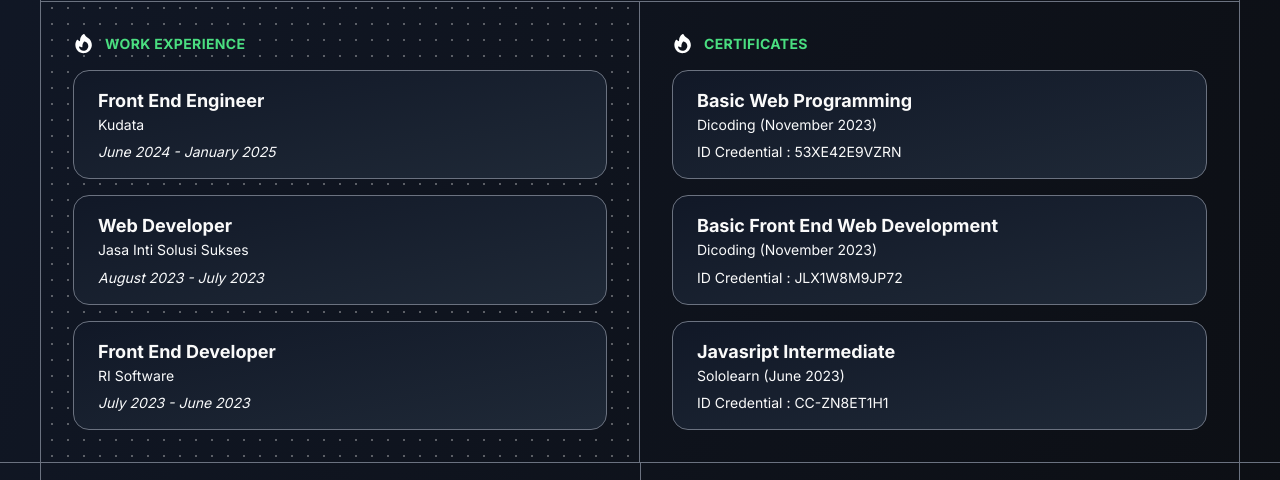
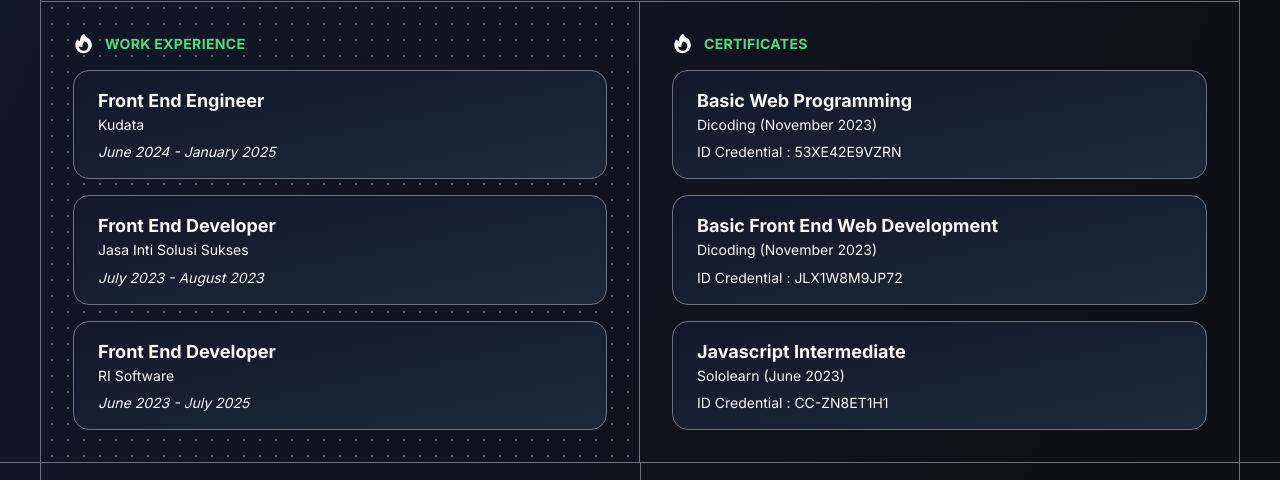
Before and after one commit to Agil-Saputra/portofolio-v3, a Next.js app: page / in a window 1280 px wide. Shown: the part 413-893 px from the top of the page. Built offline with nearby package versions, Linux system fonts and the light colour scheme.

Commit message:
feat: add new scrolling animation

```diff
--- a/package.json
+++ b/package.json
@@ -13,7 +13,7 @@
     "@radix-ui/react-tooltip": "^1.1.2",
     "class-variance-authority": "^0.7.0",
     "clsx": "^2.1.1",
-    "framer-motion": "^11.11.0",
+    "framer-motion": "^11.18.2",
     "lucide-react": "^0.445.0",
     "next": "14.2.13",
     "next-themes": "^0.3.0",
--- a/src/app/components/cards/educationCard.tsx
+++ b/src/app/components/cards/educationCard.tsx
@@ -21,10 +21,7 @@
   relatedCourse
 }) => {
   return (
-    <a
-      target="_blank"
-      className="relative col-span-12 overflow-scroll no-scrollbar rounded-2xl border bg-gradient-to-br via-white transition-all hover:border-gray-35 active:top-[1px] dark:border-gray-500  dark:from-gray-900 dark:to-gray-800 dark:hover:border-gray-200/70  hover:-translate-y-1 active:translate-y-0 "
-    >
+
       <div className="flex h-full items-center justify-between space-x-4 transition-colors">
         <div className="flex-shrink-0 p-4 md:px-6 md:py-4 pr-2">
           <h3 className="text-md md:text-lg font-bold leading-none">{major}</h3>
@@ -38,7 +35,6 @@
 		  )}
         </div>
       </div>
-    </a>
   );
 };
 export default EducationCard;
--- a/src/app/components/cards/licenseCard.tsx
+++ b/src/app/components/cards/licenseCard.tsx
@@ -1,4 +1,5 @@
 import { FC } from "react";
+import { motion } from "framer-motion";
 type LicenseCardProps = {
   href: string;
   title: string;
@@ -17,11 +18,6 @@
   certificateID,
 }) => {
   return (
-    <a
-      target="_blank"
-      href={href}
-      className="relative col-span-12 overflow-hidden rounded-2xl border bg-gradient-to-br via-white transition-all hover:border-gray-35 active:top-[1px] dark:border-gray-500  dark:from-gray-900 dark:to-gray-800 dark:hover:border-gray-200/70 hover:-translate-y-1 active:translate-y-0 "
-    >
       <div className="flex h-full items-center justify-between space-x-4 transition-colors">
         <div className="flex-shrink-0 p-4 md:px-6 md:py-4 pr-2">
           <h3 className="text-md md:text-lg font-bold leading-none">{title}</h3>
@@ -35,7 +31,6 @@
           )}
         </div>
       </div>
-    </a>
   );
 };
 export default LicenseCard;
--- a/src/app/components/cards/workCard.tsx
+++ b/src/app/components/cards/workCard.tsx
@@ -1,27 +1,28 @@
 import { FC } from "react";
+import { motion } from "framer-motion";
 
 type WorkCardProps = {
-	href : string | undefined,
-	role : string,
-	company : string,
-	startMonth : string,
-	startYear : string,
-	endMonth : string,
-	endYear: string
+  role: string;
+  company: string;
+  startMonth: string;
+  startYear: string;
+  endMonth: string;
+  endYear: string;
 };
 
-const WorkCard: FC<WorkCardProps> = ({role, href, company, endMonth, endYear, startMonth, startYear}) => {
+const WorkCard: FC<WorkCardProps> = ({
+  role,
+  company,
+  endMonth,
+  endYear,
+  startMonth,
+  startYear,
+}) => {
   return (
-    <a
-      target="_blank"
-      href={href}
-      className="relative col-span-12 overflow-hidden rounded-2xl border border-gray-30 bg-gradient-to-br via-white transition-all active:top-[1px] dark:border-gray-500 dark:from-gray-900 dark:to-gray-800 dark:hover:border-gray-200/70 hover:-translate-y-1 active:translate-y-0  "
-    >
+
       <div className="flex h-full items-center justify-between space-x-4 transition-colors ">
         <div className="flex-shrink-0 p-4 md:px-6 md:py-4 pr-2">
-          <h3 className="text-md md:text-lg font-bold leading-none">
-            {role}
-          </h3>
+          <h3 className="text-md md:text-lg font-bold leading-none">{role}</h3>
           <div className="text-sm md:text-md leading-snug text-gray-50">
             {company}
           </div>
@@ -30,7 +31,6 @@
           </div>
         </div>
       </div>
-    </a>
   );
 };
 export default WorkCard;
--- a/src/app/db/certifications.js
+++ b/src/app/db/certifications.js
@@ -0,0 +1,26 @@
+export const certifications = [
+	{
+	  "title": "Basic Web Programming",
+	  "source": "Dicoding",
+	  "href": "https://drive.google.com/file/d/1mlixt6FXCC7PFlEVdyra05rjFxJ-Gc8N/view?usp=sharing",
+	  "startMonth": "November",
+	  "startYear": "2023",
+	  "certificateID": "53XE42E9VZRN"
+	},
+	{
+	  "title": "Basic Front End Web Development",
+	  "source": "Dicoding",
+	  "href": "https://drive.google.com/file/d/1ZkMnODkWOzpXX6T_ik3SW_iALYTtxqMr/view?usp=sharing",
+	  "startMonth": "November",
+	  "startYear": "2023",
+	  "certificateID": "JLX1W8M9JP72"
+	},
+	{
+	  "title": "Javascript Intermediate",
+	  "source": "Sololearn",
+	  "href": "https://www.sololearn.com/certificates/CC-ZN8ET1H1",
+	  "startMonth": "June",
+	  "startYear": "2023",
+	  "certificateID": "CC-ZN8ET1H1"
+	}
+  ]
--- a/src/app/page.tsx
+++ b/src/app/page.tsx
@@ -1,3 +1,4 @@
+"use client";
 import Image from "next/image";
 import MyProfilePhoto from "@/assets/my-profile-photo.png";
 import ContactIconButton from "./components/ui/contactIconButton";
@@ -6,9 +7,13 @@
 import LicenseCard from "./components/cards/licenseCard";
 import EducationCard from "./components/cards/educationCard";
 import ProjectCard from "./components/cards/projectCard";
+import { delay, motion } from "framer-motion";
 
 import { skills as SkillsData } from "./db/skills";
 import { appProjects } from "./db/projects";
+import { workExperiences } from "./db/experiences";
+import { certifications } from "./db/certifications";
+import { div } from "framer-motion/client";
 export default function Home() {
   const date = new Date();
 
@@ -35,7 +40,13 @@
       <div className="border-b border-gray-30 dark:border-gray-500">
         <div className="mx-auto grid max-w-8xl grid-cols-12 px-2 xs:px-6 sm:px-10 xl:px-10">
           <div className="col-span-10 border-x border-gray-30 dark:border-gray-500 min-[896px]:col-span-6">
-            <div className="flex flex-col md:flex-row gap-4 py-4 px-8 items-center">
+            <motion.div
+              initial={{  opacity: 0 }}
+              whileInView={{ opacity: 1 }}
+              transition={{ duration: 0.3, ease: "easeInOut" }}
+              viewport={{ once: true }}
+              className="flex flex-col md:flex-row gap-4 py-4 px-8 items-center"
+            >
               {/* Profile Photo */}
               <Image
                 src={MyProfilePhoto}
@@ -64,13 +75,19 @@
                   </svg>
                 </div>
               </div>
-            </div>
+            </motion.div>
           </div>
           <div className="col-span-2 border-r border-gray-30 dark:border-gray-500 min-[896px]:col-span-2"></div>
           {/* Contact Buttons */}
           <div className="col-span-12 flex-col items-end justify-end border-x border-t border-gray-30 bg-gradient-to-br from-gray-30/30 via-white to-white p-4 md:p-8 text-right dark:border-gray-500 dark:from-gray-700 dark:via-gray-1000 dark:to-gray-1000  md:flex md:border-l-0 md:border-t-0 min-[896px]:col-span-4">
             <div className="flex justify-between md:justify-end md:text-right">
-              <div className="flex items-center justify-end space-x-2">
+              <motion.div
+                initial={{ opacity: 0 }}
+                whileInView={{ opacity: 1 }}
+                transition={{ duration: 0.5, ease: "easeInOut" }}
+                viewport={{ once: true }}
+                className="flex items-center justify-end space-x-2"
+              >
                 <ContactIconButton
                   title="LinkedIn"
                   href="https://linkedin.com/in/agilsaputra07"
@@ -78,7 +95,7 @@
                   <svg
                     viewBox="0 0 425 512"
                     fill="none"
-                    className="w-4 md:w-5 flex-shrink-0 text-gray-40 transition-all group-hover:text-gray-800 dark:text-gray-50 dark:group-hover:text-green-400"
+                    className="w-4 md:w-5 flex-shrink-0 text-gray-40 transition-all group-hover:text-gray--800 dark:text-gray-50 dark:group-hover:text-green-400"
                   >
                     <path
                       d="M317 51q21.5 0 40.5 8.25t33.25 22.5 22.5 33.25 8.25 40.5v209q0 21.5-8.25 40.75t-22.5 33.5-33.25 22.5-40.5 8.25H107.5q-21.5 0-40.5-8.25t-33.25-22.5-22.5-33.5T3 364.5v-209Q3 134 11.25 115t22.5-33.25T67 59.25 107.5 51H317zM147 208H94.5v170H147V208zm-26-13.5q10.5 0 18.25-7.5t7.75-18.5-7.75-18.5-18.25-7.5q-11 0-18.75 7.5t-7.75 18.5 7.75 18.5 18.75 7.5zm209 85q0-18-10-35.25T294 218q-14.5-8-33.75-8.5T225.5 216v-8H173v170h52.5V274l21.5-10.5q4-2 11-2t10.5 2.5q3 1.5 6 6.5t3 9V378H330v-98.5z"
@@ -101,15 +118,21 @@
                     ></path>
                   </svg>
                 </ContactIconButton>
-              </div>
-              <div className="flex text-xs md:text-sm flex-col md:ml-6">
+              </motion.div>
+              <motion.div
+                initial={{  opacity: 0 }}
+                whileInView={{ opacity: 1 }}
+                transition={{ duration: 0.6, ease: "easeInOut" }}
+                viewport={{ once: true }}
+                className="flex text-xs md:text-sm flex-col md:ml-6"
+              >
                 <div className="mb-1 md:mb-2 font-bold uppercase">
                   Let`s Connect!
                 </div>
                 <div className="font-medium text-gray-50">
                   ragelyusuf752@gmail.com
                 </div>
-              </div>
+              </motion.div>
             </div>
           </div>
         </div>
@@ -118,10 +141,22 @@
       {/* About Me */}
       <div className="mx-auto grid max-w-8xl px-2 xs:px-6 sm:px-10 xl:px-10">
         <div className="px-6 pt-6 md:pt-8 md:px-8 border-r border-l border-b border-gray-500">
-          <h2 className="text-xl md:text-2xl lg:text-3xl font-bold tracking-snug">
+          <motion.h2
+            initial={{  opacity: 0 }}
+            whileInView={{ opacity: 1 }}
+            transition={{ duration: 0.7, ease: "easeInOut" }}
+            viewport={{ once: true }}
+            className="text-xl md:text-2xl lg:text-3xl font-bold tracking-snug"
+          >
             About me
-          </h2>
-          <div className="mt-4 mb-6 space-y-6 text-md md:text-md leading-normal text-gray-50">
+          </motion.h2>
+          <motion.div
+            initial={{ opacity: 0 }}
+            whileInView={{ opacity: 1 }}
+            transition={{ duration: 0.8, ease: "easeInOut" }}
+            viewport={{ once: true }}
+            className="mt-4 mb-6 space-y-6 text-md md:text-md leading-normal text-gray-50"
+          >
             <div className="flex flex-col">
               <p className="max-md:text-sm">
                 Hi, I’m{" "}
@@ -149,14 +184,20 @@
                 to a dynamic team.
               </span> */}
             </div>
-          </div>
+          </motion.div>
         </div>
       </div>
 
       <div className="mx-auto grid md:grid-cols-2 max-w-8xl px-2 xs:px-6 sm:px-10 xl:px-10 border-gray-500 border-b">
         {/* Work Experience */}
         <div className="w-full col-span-1 border-x bg-gray-5/20 bg-center bg-dotted-light p-4 dark:border-gray-500 dark:bg-transparent md:p-8">
-          <div className="flex items-center space-x-3">
+          <motion.div
+            initial={{ opacity: 0 }}
+            whileInView={{ opacity: 1 }}
+            transition={{ duration: 0.8, ease: "easeInOut" }}
+            viewport={{ once: true }}
+            className="flex items-center space-x-3"
+          >
             <svg
               viewBox="0 0 15 17"
               fill="none"
@@ -172,41 +213,45 @@
             <div className="text-sm font-bold uppercase tracking-wide text-gray-1000 dark:text-green-400">
               Work Experience
             </div>
-          </div>
+          </motion.div>
           <div className="mt-4 grid grid-cols-6 gap-4 xs:mt-6 xs:gap-5">
+            {workExperiences.map((item, index) => (
+              <motion.a
+                key={item.description}
+                initial={{ opacity: 0 }}
+                whileInView={{  opacity: 1 }}
+                transition={{
+                  duration: 0.8,
+                  ease: "easeInOut",
+                  delay: index * 0.1,
+                }}
+                viewport={{ once: true }}
+                target="_blank"
+                href=""
+                className="relative col-span-12 w-full overflow-hidden rounded-2xl border border-gray-30 bg-gradient-to-br via-white active:top-[1px] dark:border-gray-500 dark:from-gray-900 dark:to-gray-800 dark:hover:border-gray-200/70 hover:-translate-y-1 active:translate-y-0  transition-colors"
+              >
                 <WorkCard
-              company="Kudata"
-              role="Front End Engineer"
-              endMonth="January"
-              endYear="2025"
-              startMonth="June"
-              startYear="2024"
-              href=""
+                  company={item.company}
+                  role={item.position}
+                  endMonth={item.endMonth}
+                  endYear={item.endYear}
+                  startMonth={item.startMonth}
+                  startYear={item.startYear}
                 />
-            <WorkCard
-              company="Jasa Inti Solusi Sukses"
-              role="Web Developer"
-              endMonth="July"
-              endYear="2023"
-              startMonth="August"
-              startYear="2023"
-              href=""
-            />
-            <WorkCard
-              company="RI Software"
-              role="Front End Developer"
-              endMonth="June"
-              endYear="2023"
-              startMonth="July"
-              startYear="2023"
-              href=""
-            />
+              </motion.a>
+            ))}
           </div>
         </div>
 
         {/* License & Certification */}
         <div className="w-full col-span-1 border-r border-l md:border-l-0 border-t md:border-t-0 bg-gray-5/20 bg-center p-4 dark:border-gray-500 dark:bg-transparent md:p-8">
-          <div className="flex items-center space-x-3">
+          <motion.div
+            initial={{ opacity: 0 }}
+            whileInView={{ opacity: 1 }}
+            transition={{ duration: 0.8, ease: "easeInOut" }}
+            viewport={{ once: true }}
+            className="flex items-center space-x-3"
+          >
             <svg
               viewBox="0 0 15 17"
               fill="none"
@@ -222,32 +267,33 @@
             <div className="text-sm font-bold uppercase tracking-wide text-gray-1000 dark:text-green-400">
               Certificates
             </div>
-          </div>
+          </motion.div>
           <div className="mt-4 grid grid-cols-6 gap-4 xs:mt-6 xs:gap-5">
+            {certifications.map((certificate, index) => (
+              <motion.a
+                key={certificate.href}
+                initial={{ opacity: 0 }}
+                whileInView={{ opacity: 1 }}
+                transition={{
+                  duration: 0.8,
+                  ease: "easeInOut",
+                  delay: index * 0.1,
+                }}
+                viewport={{ once: true }}
+                target="_blank"
+                href=""
+                className="relative col-span-12 w-full overflow-hidden rounded-2xl border border-gray-30 bg-gradient-to-br via-white active:top-[1px] dark:border-gray-500 dark:from-gray-900 dark:to-gray-800 dark:hover:border-gray-200/70 hover:-translate-y-1 active:translate-y-0  transition-colors"
+              >
                 <LicenseCard
-              title="Basic Web Programming"
-              source="Dicoding"
-              href="https://drive.google.com/file/d/1mlixt6FXCC7PFlEVdyra05rjFxJ-Gc8N/view?usp=sharing"
-              startMonth="November"
-              startYear="2023"
-              certificateID="53XE42E9VZRN"
+                  title={certificate.title}
+                  source={certificate.source}
+                  href={certificate.href}
+                  startMonth={certificate.startMonth}
+                  startYear={certificate.startYear}
+                  certificateID={certificate.certificateID}
                 />
-            <LicenseCard
-              title="Basic Front End Web Development"
-              source="Dicoding"
-              href="https://drive.google.com/file/d/1ZkMnODkWOzpXX6T_ik3SW_iALYTtxqMr/view?usp=sharing"
-              startMonth="November"
-              startYear="2023"
-              certificateID="JLX1W8M9JP72"
-            />
-            <LicenseCard
-              title="Javasript Intermediate"
-              source="Sololearn"
-              href="https://www.sololearn.com/certificates/CC-ZN8ET1H1"
-              startMonth="June"
-              startYear="2023"
-              certificateID="CC-ZN8ET1H1"
-            />
+              </motion.a>
+            ))}
           </div>
         </div>
       </div>
@@ -256,7 +302,13 @@
         {/* Skills */}
         <div className="border-l border-r md:border-r-0 border-b md:border-b-0 border-gray-500 bg-gray-1000/20 p-6 md:p-8 transition-colors hover:bg-transparent ">
           <div className="flex w-full flex-col items-start pr-6 xs:pr-8 sm:pr-0 mb-6">
-            <div className="flex items-center space-x-3">
+            <motion.div
+              initial={{ opacity: 0 }}
+              whileInView={{ opacity: 1 }}
+              transition={{ duration: 0.5, ease: "easeInOut" }}
+              viewport={{ once: true }}
+              className="flex items-center space-x-3"
+            >
               <svg
                 viewBox="0 0 17 16"
                 fill="none"
@@ -272,26 +324,40 @@
               <div className="text-sm font-bold uppercase tracking-wide text-gray-1000 dark:text-green-400">
                 Skills
               </div>
-            </div>
+            </motion.div>
           </div>
           <div className="grid md:grid-cols-2 md:mt-0 border-gray-500 border-t ">
-            {SkillsData.map((skill) => (
-              <div
+            {SkillsData.map((skill, index) => (
+              <motion.div
                 key={skill}
                 className="py-1 md:py-2 group border-b border-gray-500"
+                initial={{ opacity: 0 }}
+                whileInView={{ opacity: 1 }}
+                transition={{
+                  duration: 0.5,
+                  ease: "easeInOut",
+                  delay: index * 0.1,
+                }}
+                viewport={{ once: true }}
               >
                 <a className="inline-block active:translate-y-[1px]">
                   <span className="text-sm md:text-md text-white transition-colors group-hover:text-green-500">
                     - {skill}
                   </span>
                 </a>
-              </div>
+              </motion.div>
             ))}
           </div>
         </div>
         {/* Education */}
         <div className="w-full border-x col-span-1 border-r bg-gray-5/20 bg-center p-4 dark:border-gray-500 dark:bg-transparent md:p-8">
-          <div className="flex items-center space-x-3">
+          <motion.div
+            initial={{ opacity: 0 }}
+            whileInView={{ opacity: 1 }}
+            transition={{ duration: 0.5, ease: "easeInOut" }}
+            viewport={{ once: true }}
+            className="flex items-center space-x-3"
+          >
             <svg
               viewBox="0 0 16 18"
               fill="none"
@@ -311,8 +377,17 @@
             <div className="text-sm font-bold uppercase tracking-wide text-gray-1000 dark:text-green-400">
               Education
             </div>
-          </div>
+          </motion.div>
           <div className="mt-4 grid grid-cols-6 gap-4 xs:mt-6 xs:gap-5">
+            <motion.a
+              initial={{ opacity: 0 }}
+              whileInView={{ opacity: 1 }}
+              transition={{ duration: 0.7, ease: "easeInOut" }}
+              viewport={{ once: true }}
+              target="_blank"
+              href=""
+              className="col-span-12 w-full overflow-hidden rounded-2xl border border-gray-30 bg-gradient-to-br via-white active:top-[1px] dark:border-gray-500 dark:from-gray-900 dark:to-gray-800 dark:hover:border-gray-200/70 hover:-translate-y-1 active:translate-y-0  transition-colors"
+            >
               <EducationCard
                 major="Undergraduate Bachelor‘s Degree of Informatics"
                 institution="Amikom Yogyakarta University"
@@ -323,6 +398,17 @@
                 isCurrent={true}
                 relatedCourse="Object Oriented Programming, Data Stuructures & Algorithm, Human Computer Interaction."
               />
+            </motion.a>
+
+            <motion.a
+              initial={{ opacity: 0 }}
+              whileInView={{ opacity: 1 }}
+              transition={{ duration: 0.8, ease: "easeInOut" }}
+              viewport={{ once: true }}
+              target="_blank"
+              href=""
+              className="relative col-span-12 w-full overflow-hidden rounded-2xl border border-gray-30 bg-gradient-to-br via-white active:top-[1px] dark:border-gray-500 dark:from-gray-900 dark:to-gray-800 dark:hover:border-gray-200/70 hover:-translate-y-1 active:translate-y-0  transition-colors"
+            >
               <EducationCard
                 major="Mathematic & Science"
                 institution="SMA Xaverius 01 Belitang"
@@ -333,6 +419,7 @@
                 isCurrent={true}
                 relatedCourse=""
               />
+            </motion.a>
           </div>
         </div>
       </div>
@@ -360,15 +447,26 @@
             </div>
           </div>
           <div className="grid md:grid-cols-2 lg:grid-cols-3 gap-4 mt-4">
-            {appProjects.map((project) => (
+            {appProjects.map((project, index) => (
+              <motion.div
+                key={project.description}
+                initial={{ opacity: 0 }}
+                whileInView={{ opacity: 1 }}
+                transition={{
+                  duration: 0.5,
+                  ease: "easeInOut",
+                  delay: index * 0.1,
+                }}
+                viewport={{ once: true }}
+              >
                 <ProjectCard
-                key={project.description}
                   title={project.name}
                   description={project.description}
                   href={project.link}
                   skills={project.tech}
                   image={project.image}
                 />
+              </motion.div>
             ))}
           </div>
         </div>
@@ -448,7 +546,12 @@
 
       <footer className="text-center py-12">
         <p className="text-xl text-gray-500 ">Get in touch! Let&lsquo;s talk</p>
-		<a href="mailto:ragelyusuf752@gmail.com" className="mt-1 md:text-2xl text-xl text-gray-400 text-md underline">ragelyusuf752@gmail.com</a>
+        <a
+          href="mailto:ragelyusuf752@gmail.com"
+          className="mt-1 md:text-2xl text-xl text-gray-400 text-md underline"
+        >
+          ragelyusuf752@gmail.com
+        </a>
       </footer>
     </>
   );
```
Also changed, not shown: 1 other file (tests, documents, lock files or other folders). Lines whose indentation alone changed are shown as unchanged.
